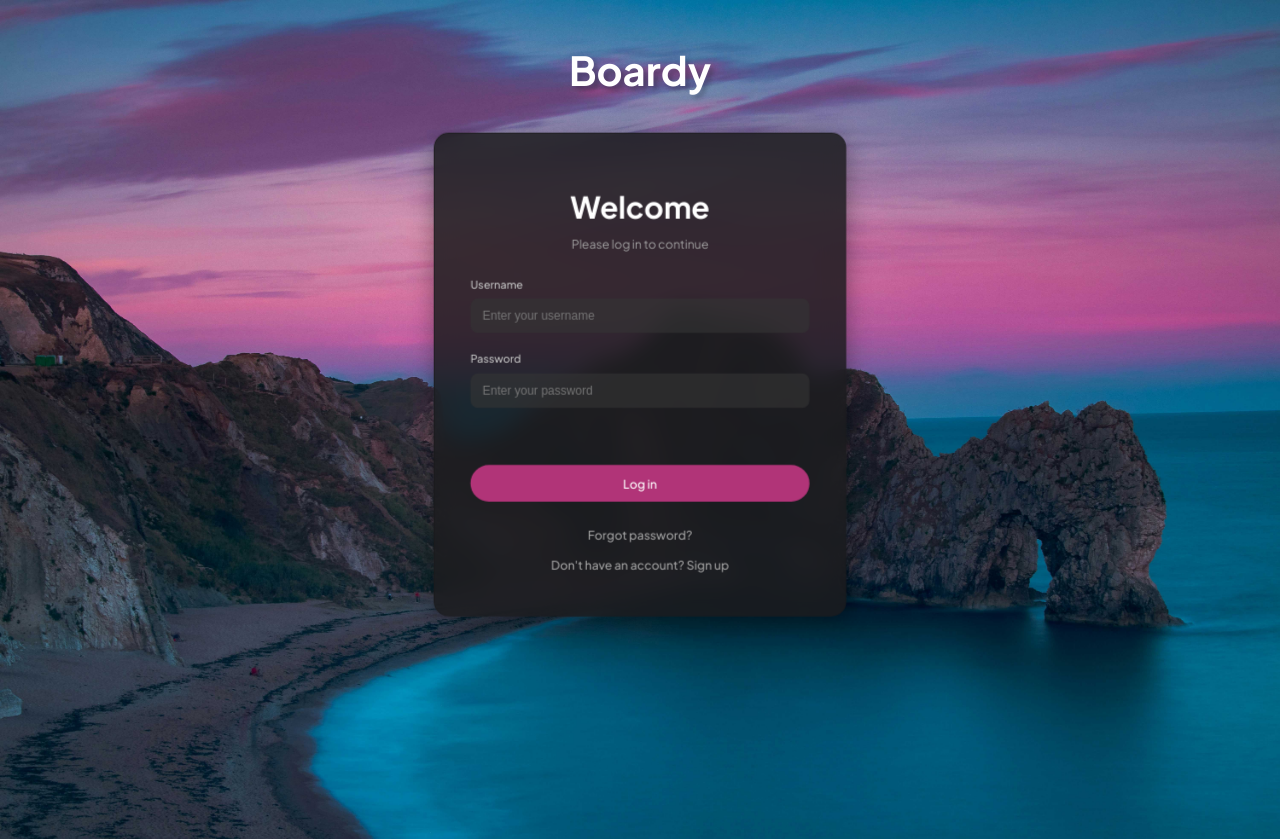
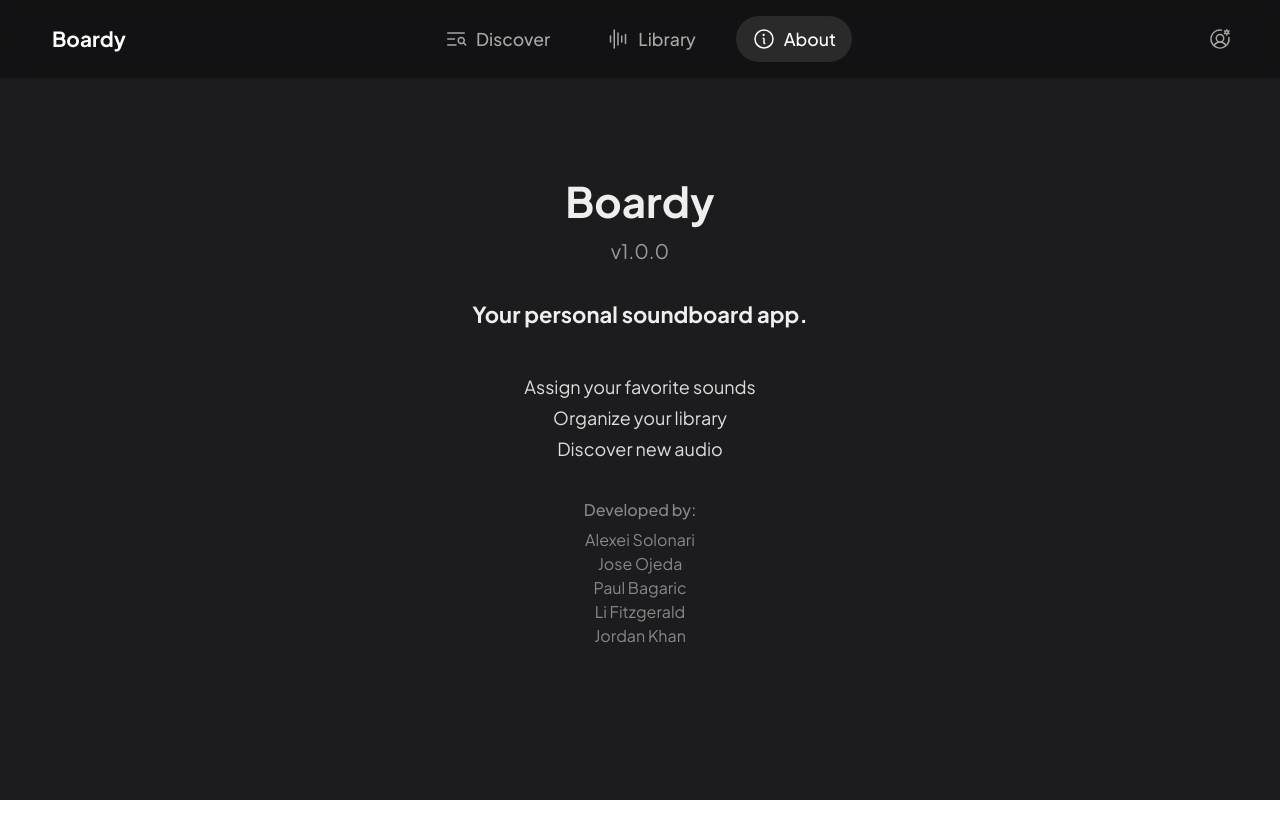
Before and after one commit to lolrepeatlol/lproject_cop4331, a React (Vite) app in the folder frontend/: page /about in a window 1280 px wide. Before the commit this address led to /. After the commit the page ends 800 px from the top, so only its background shows below. Built offline with nearby package versions, Linux system fonts and the light colour scheme.

Commit message:
add about page to website

```diff
--- a/frontend/src/App.tsx
+++ b/frontend/src/App.tsx
@@ -8,6 +8,7 @@ import CardPage from './pages/CardPage';
 import RegisterPage from './pages/RegisterPage';
 import SoundPage from './pages/SoundPage';
 import DiscoverPage from './pages/DiscoverPage';
+import AboutPage from "./pages/AboutPage.tsx";
 function App() {
   return (
     <Router >
@@ -17,6 +18,7 @@ function App() {
         <Route path="/register" element={<RegisterPage />} />
         <Route path="/sound" element={<SoundPage />} />
         <Route path="/discover" element={<DiscoverPage />} />
+        <Route path="/about" element={<AboutPage />} />
         <Route path="*" element={<Navigate to="/" />} />
       </Routes>
     </Router>
--- /dev/null
+++ b/frontend/src/components/About.module.css
@@ -0,0 +1,77 @@
+.aboutContainer {
+    display: flex;
+    flex-direction: column;
+    min-height: 100vh;
+    background: #1C1C1E;
+    color: #eee;
+    align-items: center;
+}
+
+.navBar {
+    width: 100%;
+    background: #232325;
+    color: #fff;
+    font-weight: 500;
+    font-size: 22px;
+    text-align: center;
+    padding: 18px 0 10px 0;
+    letter-spacing: 0.5px;
+    box-shadow: 0 2px 6px #0002;
+}
+
+.aboutMain {
+        display: flex;
+        flex-direction: column;
+        align-items: center;
+        padding: 40px 24px;
+        width: 100%;
+        max-width: 420px;
+        margin: 0 auto;
+        padding-top: clamp(80px, 15vw, 150px);
+    }
+
+.appTitle {
+    font-size: 42px;
+    font-weight: bold;
+    margin-bottom: 12px;
+    text-align: center;
+}
+
+.version {
+    color: #999;
+    font-size: 20px;
+    margin-bottom: 32px;
+    text-align: center;
+}
+
+.appDescription {
+    font-size: 22px;
+    font-weight: bold;
+    text-align: center;
+    margin-bottom: 20px;
+}
+
+.features {
+    list-style: none;
+    padding: 0;
+    font-size: 18px;
+    text-align: center;
+    margin-bottom: 32px;
+    color: #ddd;
+}
+
+.features li {
+    margin: 4px 0;
+}
+
+.credits {
+    font-size: 16px;
+    color: #888;
+    text-align: center;
+}
+
+.credits span {
+    display: block;
+    margin-bottom: 6px;
+    font-weight: 500;
+}
--- /dev/null
+++ b/frontend/src/components/About.tsx
@@ -0,0 +1,24 @@
+import styles from './About.module.css';
+
+const About = () => {
+    return (
+        <div className={styles.aboutContainer}>
+            <main className={styles.aboutMain}>
+                <h1 className={styles.appTitle}>Boardy</h1>
+                <div className={styles.version}>v1.0.0</div>
+                <div className={styles.appDescription}>Your personal soundboard app.</div>
+                <ul className={styles.features}>
+                    <li>Assign your favorite sounds</li>
+                    <li>Organize your library</li>
+                    <li>Discover new audio</li>
+                </ul>
+                <div className={styles.credits}>
+                    <span>Developed by:</span>
+                    <div>Alexei Solonari<br/>Jose Ojeda<br/>Paul Bagaric<br/>Li Fitzgerald<br/>Jordan Khan</div>
+                </div>
+            </main>
+        </div>
+    );
+};
+
+export default About;
--- a/frontend/src/components/NavigationBar.tsx
+++ b/frontend/src/components/NavigationBar.tsx
@@ -22,7 +22,7 @@ const NavigationBar: React.FC = () => {
                 <WaveformIcon size={24} />
                 <span>Library</span>
             </a>
-            <a href="https://github.com/lolrepeatlol/lproject_cop4331" className={styles.navItem} target="_blank" rel="noopener noreferrer" onClick={closeMenu}>
+            <a href="/about" className={`${styles.navItem} ${currentPath === '/about' ? styles.active : ''}`} onClick={closeMenu}>
                 <InfoIcon size={24} />
                 <span>About</span>
             </a>
--- /dev/null
+++ b/frontend/src/pages/AboutPage.tsx
@@ -0,0 +1,13 @@
+import NavigationBar from '../components/NavigationBar.tsx';
+import About from '../components/About.tsx';
+
+const AboutPage = () => {
+    return (
+        <div>
+            <NavigationBar />
+            <About />
+        </div>
+    );
+};
+
+export default AboutPage;
```
